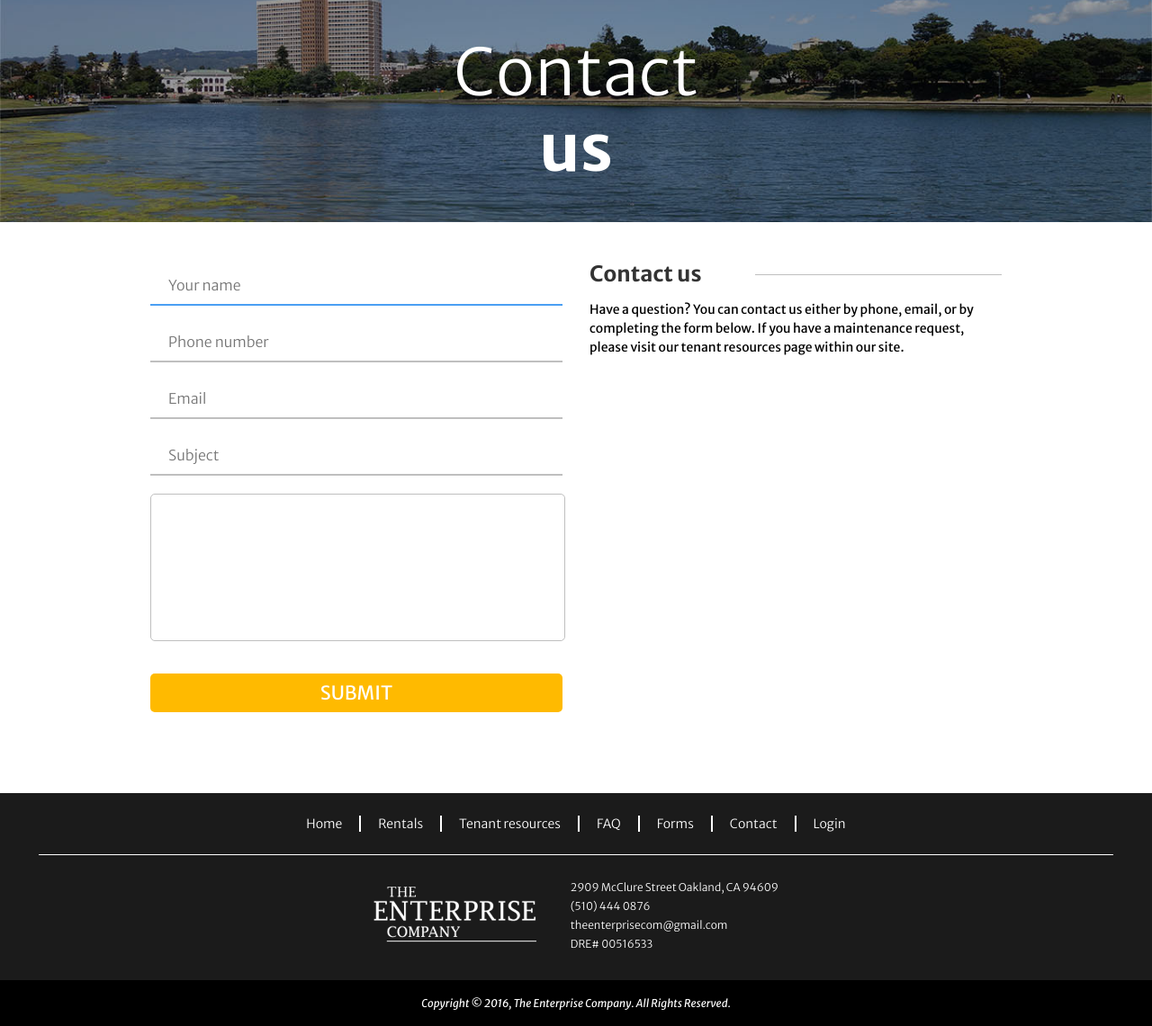
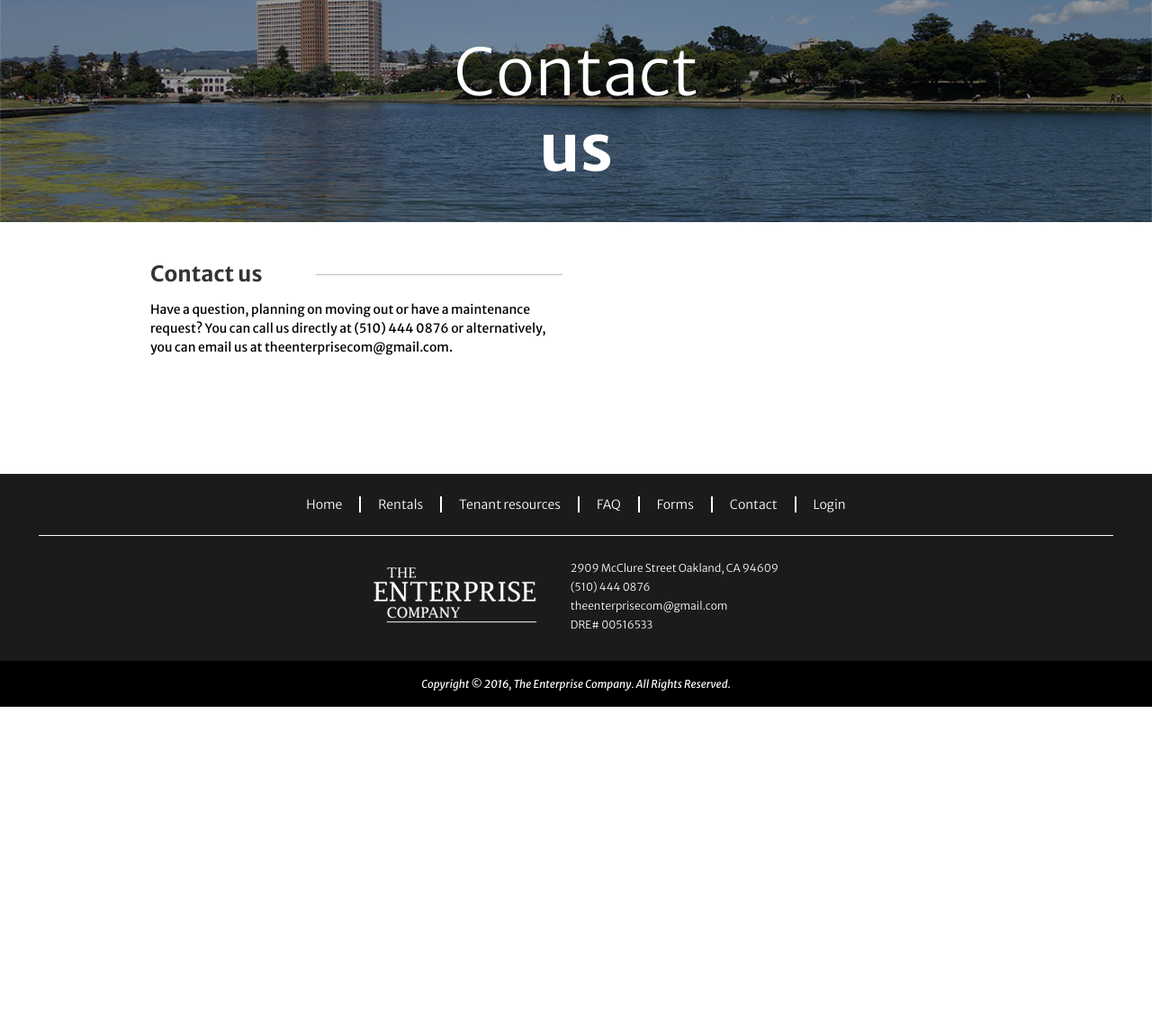
Before and after one commit to Kanji-Overhill/theenterpriseco, a Django app: page /contact in a window 1280 px wide. Shown: the part 77-1218 px from the top of the page at 90% size. After the commit the page ends 863 px from the top, so only its background shows below. Run offline with Django 3.2, Linux system fonts and the light colour scheme; parts of the project's set-up code (start-up, migrations or seed data) failed here and were passed over; some libraries are stand-ins or nearby versions.

Commit message:
Commit 3 11-06-19

```diff
--- a/enterpriseback/templates/home/about.html
+++ b/enterpriseback/templates/home/about.html
@@ -22,8 +22,8 @@
                     <ul class="menu-secundario">
                     	<li><a href="/forms">Forms</a></li>
                     	<li><a href="/faq">FAQ</a></li>
-                    	<li><a href="/maintenance">Maintenance</a></li>
-                    	<li><a href="/move">Move Out</a></li>
+											<li><a href="/contact">Maintenance</a></li>
+                    	<li><a href="/contact">Move Out</a></li>
                     </ul>
 				</li>
 				<li><a href="/contact">Contact</a></li>
--- a/enterpriseback/templates/home/contact.html
+++ b/enterpriseback/templates/home/contact.html
@@ -29,8 +29,8 @@
                     <ul class="menu-secundario">
                         <li><a href="forms">Forms</a></li>
                         <li><a href="faq">FAQ</a></li>
-                        <li><a href="maintenance">Maintenance</a></li>
-                        <li><a href="move">Move Out</a></li>
+                        <li><a href="/contact">Maintenance</a></li>
+                      	<li><a href="/contact">Move Out</a></li>
                     </ul>
                 </li>
                 <li><a class="active" href="contact">Contact</a></li>
@@ -42,28 +42,13 @@
             <h1>Contact<br><b>us</b></h1>
         </section>
         <section class="maintenance-sec-3">
-            <form action="/contact" method="POST">
-                <div class="formulario-mid">
-                    {% csrf_token %}
-                    {{ form.non_field_errors }}
-                    <input type="text" class="full" name="name" placeholder="Your name" {% if form.name.value %} value="{{form.name.value}}"{% endif %}>
-                    {% if form.name.errors %}<div class="error">{{ form.name.errors }} </div>{%endif%}
-                    <input type="text" class="full" name="phone_number" placeholder="Phone number"{% if form.phone_number.value %} value="{{form.phone_number.value}}"{% endif %}>
-                    {% if form.phone_number.errors %}<div class="error">{{ form.phone_number.errors }} </div>{%endif%}
-                    <input type="email" class="full" name="email" placeholder="Email" {% if form.email.value %} value="{{form.email.value}}"{% endif %}>
-                    {% if form.email.errors %}<div class="error">{{ form.email.errors }} </div>{%endif%}
-                     <input type="text" class="full" name="subject" placeholder="Subject"{% if form.subject.value %} value="{{form.subject.value}}"{% endif %}>
-                     {% if form.subject.errors %}<div class="error">{{ form.subject.errors }} </div>{%endif%}
-                     <textarea name="description" class="bottom-captcha">{% if form.description.value %}{{form.description.value}}{% endif %}</textarea>
-                     {% if form.description.errors %}<div class="error">{{ form.description.errors }} </div>{%endif%}
-                     {{form.captcha}}
-                                             <input type="submit" value="Submit">}
-                </div>
+            <form action="/contact" method="POST" style="display: flex">
+
                 <div class="formulario-mid">
                     <div class="title-rent-head">
                      <p><b>Contact us</b></p>
                     </div>
-                    <p class="p-mid">Have a question? You can contact us either by phone, email, or by completing the form below. If you have a maintenance request, please visit our tenant resources page within our site.<br>
+                    <p class="p-mid">Have a question, planning on moving out or have a maintenance request? You can call us directly at (510) 444 0876 or alternatively, you can email us at theenterprisecom@gmail.com.<br>
                     </p>
 
                 </div>
--- a/enterpriseback/templates/home/faq.html
+++ b/enterpriseback/templates/home/faq.html
@@ -22,8 +22,8 @@
                     <ul class="menu-secundario">
                         <li><a href="/forms">Forms</a></li>
                         <li><a class="active" href="/faq">FAQ</a></li>
-                        <li><a href="/maintenance">Maintenance</a></li>
-                        <li><a href="/move">Move Out</a></li>
+                        <li><a href="/contact">Maintenance</a></li>
+                        <li><a href="/contact">Move Out</a></li>
                     </ul>
                 </li>
                 <li><a href="/contact">Contact</a></li>
--- a/enterpriseback/templates/home/individual.html
+++ b/enterpriseback/templates/home/individual.html
@@ -27,8 +27,8 @@
                     <ul class="menu-secundario">
                         <li><a href="/forms">Forms</a></li>
                         <li><a href="/faq">FAQ</a></li>
-                        <li><a href="/maintenance">Maintenance</a></li>
-                        <li><a href="/move">Move Out</a></li>
+                        <li><a href="/contact">Maintenance</a></li>
+                      	<li><a href="/contact">Move Out</a></li>
                     </ul>
                 </li>
                 <li><a href="/contact">Contact</a></li>
--- a/enterpriseback/templates/home/maintenance.html
+++ b/enterpriseback/templates/home/maintenance.html
@@ -22,8 +22,8 @@
                     <ul class="menu-secundario">
                         <li><a href="/forms">Forms</a></li>
                         <li><a href="/faq">FAQ</a></li>
-                        <li><a class="active" href="/maintenance">Maintenance</a></li>
-                        <li><a href="/move">Move Out</a></li>
+                        <li><a class="active" href="/contact">Maintenance</a></li>
+                      	<li><a href="/contact">Move Out</a></li>
                     </ul>
                 </li>
                 <li><a href="/contact">Contact</a></li>
--- a/enterpriseback/templates/home/move.html
+++ b/enterpriseback/templates/home/move.html
@@ -22,8 +22,8 @@
                     <ul class="menu-secundario">
                         <li><a href="/forms">Forms</a></li>
                         <li><a href="/faq">FAQ</a></li>
-                        <li><a href="/maintenance">Maintenance</a></li>
-                        <li><a class="active" href="/move">Move Out</a></li>
+                        <li><a href="/contact">Maintenance</a></li>
+                      	<li><a  href="/contact">Move Out</a></li>
                     </ul>
                 </li>
                 <li><a href="/contact">Contact</a></li>
--- a/enterpriseback/templates/home/rentals.html
+++ b/enterpriseback/templates/home/rentals.html
@@ -23,8 +23,8 @@
                     <ul class="menu-secundario">
                         <li><a href="/forms">Forms</a></li>
                         <li><a href="/faq">FAQ</a></li>
-                        <li><a href="/maintenance">Maintenance</a></li>
-                        <li><a href="/move">Move Out</a></li>
+                        <li><a href="/contact">Maintenance</a></li>
+                        <li><a href="/contact">Move Out</a></li>
                     </ul>
                 </li>
                 <li><a href="/contact">Contact</a></li>
--- a/enterpriseback/templates/home/tenants.html
+++ b/enterpriseback/templates/home/tenants.html
@@ -22,8 +22,8 @@
                     <ul class="menu-secundario">
                     	<li><a href="/forms">Forms</a></li>
                     	<li><a href="/faq">FAQ</a></li>
-                    	<li><a href="/maintenance">Maintenance</a></li>
-                    	<li><a href="/move">Move Out</a></li>
+                    	<li><a href="/contact">Maintenance</a></li>
+                    	<li><a href="/contact">Move Out</a></li>
                     </ul>
 				</li>
 				<li><a href="/contact">Contact</a></li>
--- a/enterpriseback/templates/home/thanks.html
+++ b/enterpriseback/templates/home/thanks.html
@@ -22,8 +22,8 @@
                     <ul class="menu-secundario">
                         <li><a href="forms">Forms</a></li>
                         <li><a href="faq">FAQ</a></li>
-                        <li><a href="maintenance">Maintenance</a></li>
-                        <li><a href="move">Move Out</a></li>
+                        <li><a href="contact">Maintenance</a></li>
+                        <li><a href="contact">Move Out</a></li>
                     </ul>
                 </li>
                 <li><a class="active" href="contact">Contact</a></li>
```
Also changed, not shown: enterpriseback/templates/home/forms.html (+3 -4 lines).
